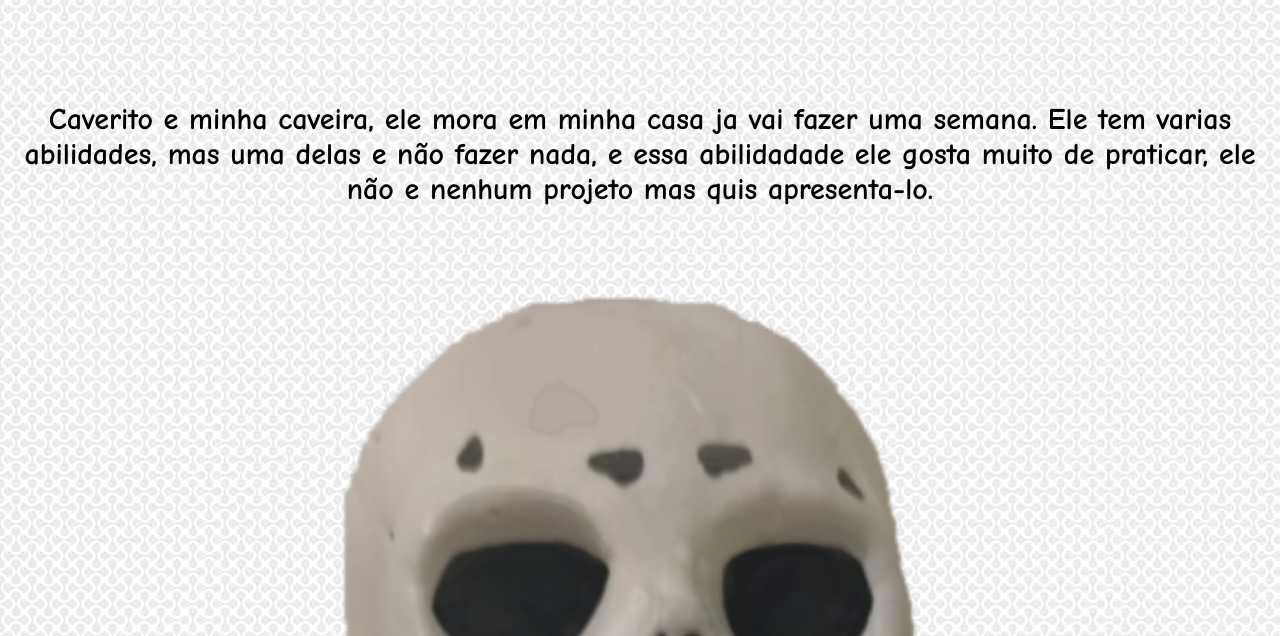
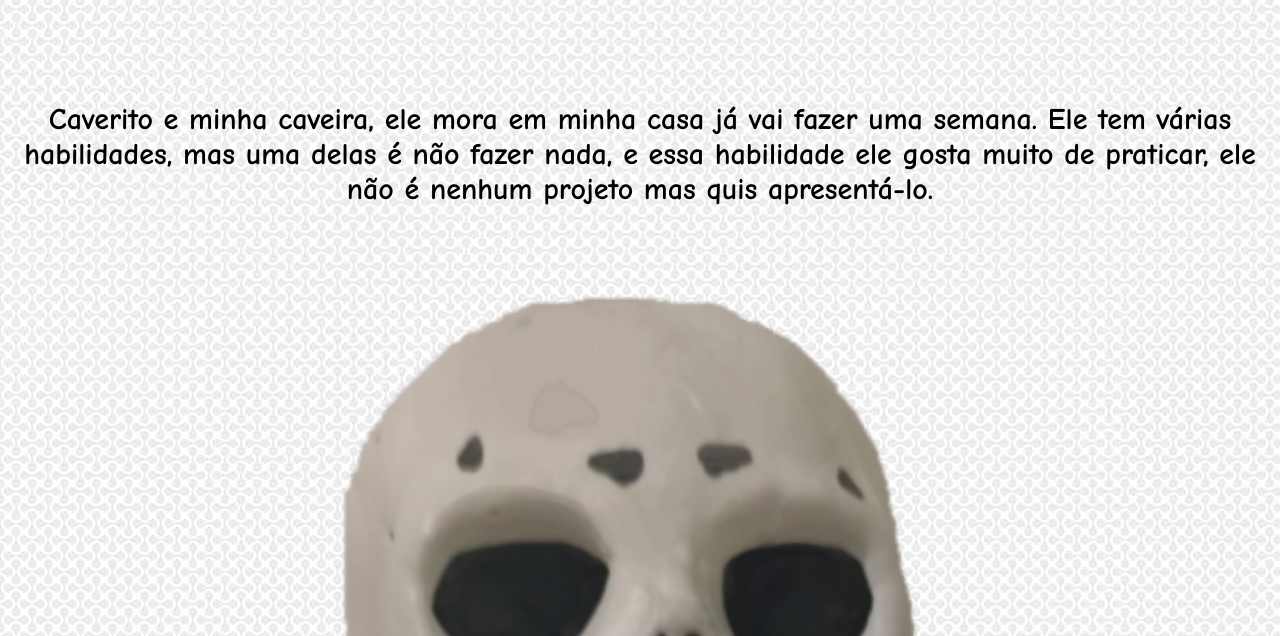
Before and after one commit to GaelPapel/enxurrada-de-bits, a plain HTML site: page Pagina do caverito.html in a window 1280 px wide. Shown: the part 164-800 px from the top of the page. Drawn offline with Linux system fonts and the light colour scheme.

Commit message:
Correção de português

```diff
--- a/Pagina do caverito.html
+++ b/Pagina do caverito.html
@@ -5,7 +5,7 @@
     </head>
     <body>
             <h3>CONHEÇA CAVERITO</h3>
-            <h6>Caverito e minha caveira, ele mora em minha casa ja vai fazer uma semana. Ele tem varias abilidades, mas uma delas e não fazer nada, e essa abilidadade ele gosta muito de praticar, ele não e nenhum projeto mas quis apresenta-lo.</h6>
+            <h6>Caverito e minha caveira, ele mora em minha casa já vai fazer uma semana. Ele tem várias habilidades, mas uma delas é não fazer nada, e essa habilidade ele gosta muito de praticar, ele não é nenhum projeto mas quis apresentá-lo.</h6>
             <img src="img/caverito.png" class='center' >
             <a href="index.html" > Clique aqui para voltar </p>
     </body>
```
